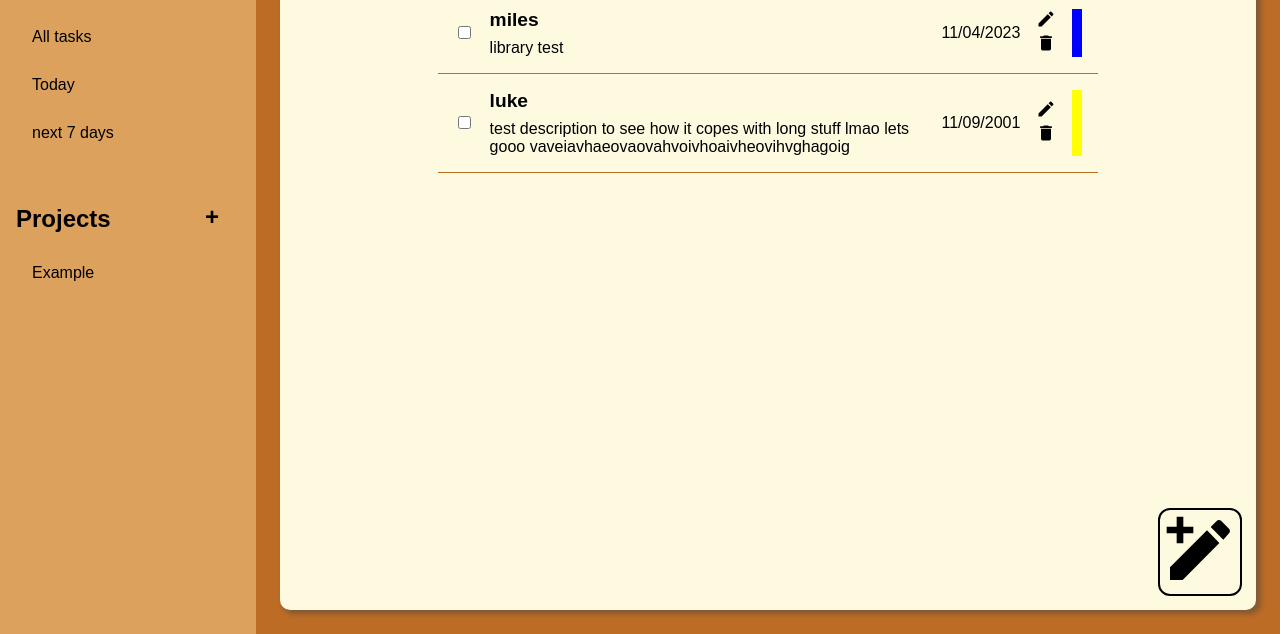
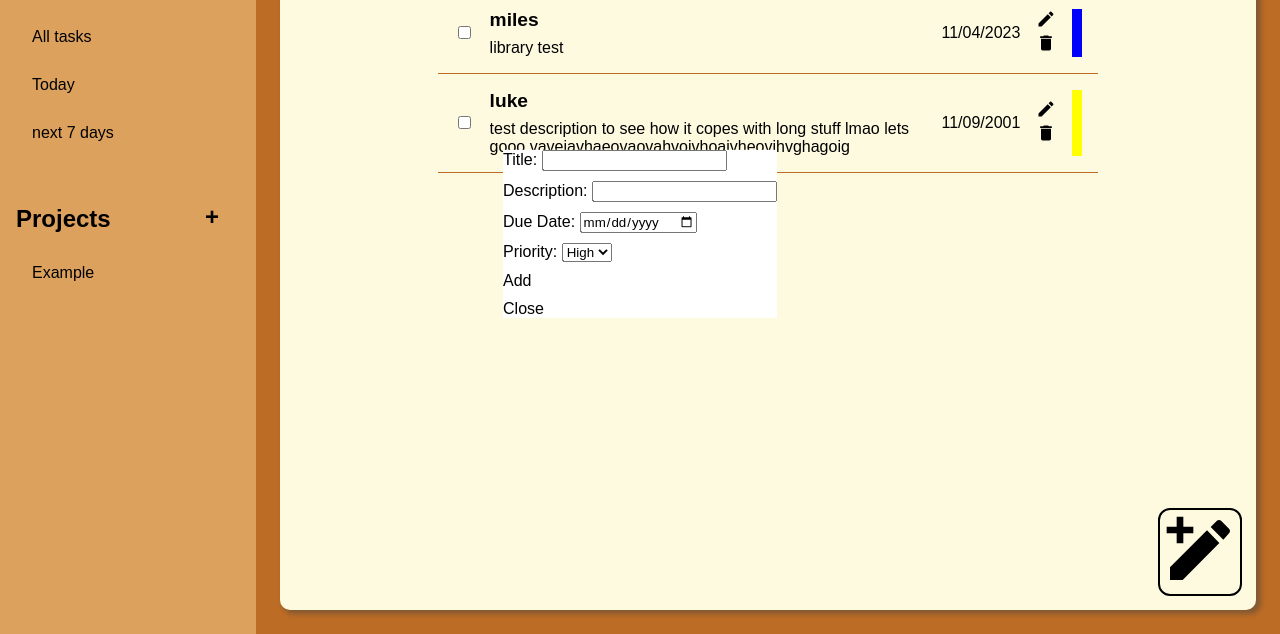
Before and after one commit to kon65138/todo_list, a website built with webpack: page src/index.html in a window 1280 px wide. Shown: the part 166-800 px from the top of the page. Built offline with nearby package versions, Linux system fonts and the light colour scheme.

Commit message:
add form

```diff
--- a/src/index.html
+++ b/src/index.html
@@ -6,6 +6,36 @@
     <title>Document</title>
 </head>
 <body>
+    <div class="todoPopup">
+        <form id="editTodo" action="/" method="/" onsubmit="addBookToLibrary()">
+            <div class="inptWrapr">
+                <label for="name">Title:</label>
+                <input type="text" id="bName" name="name"required>
+                <span></span>
+            </div>
+            <div class="inptWrapr">
+                <label for="author">Description:</label>
+                <input type="text" id="bAuthor" name="author" required>
+                <span></span>
+            </div>
+            <div class="inptWrapr">
+                <label for="pages">Due Date:</label>
+                <input type="date" id="bPages" name="pages"  required>
+                <span></span>
+            </div>
+            <div class="inptWrapr">
+                <label for="read">Priority:</label>
+                <select name="read" id="bRead" required>
+                    <option value="red">High</option>
+                    <option value="yellow">Mid</option>
+                    <option value="green">Low</option>
+                </select>
+                <span></span>
+            </div>
+            <button id="newB" type="submit">Add</button>
+            <button id="cancelB" type="button" class="closeForm" onclick="closeForm()">Close</button>
+        </form>
+    </div>
     <div class="sidebar">
         <div class="user">Guest</div>
         <div class="label"><div>Sorting</div></div>
--- a/src/style.css
+++ b/src/style.css
@@ -17,6 +17,20 @@ body {
     display: grid;
     grid-template-columns: 2fr 8fr;
     margin: 0;
+}
+
+.todoPopup {
+    position: fixed;
+    top: 50%;
+    left: 50%;
+    background-color: white;
+    transform: translate(-50%, -50%);
+}
+
+.todoPopup form {
+    display: flex;
+    flex-direction: column;
+    gap: 10px;
 }
 
 .sidebar {
```
